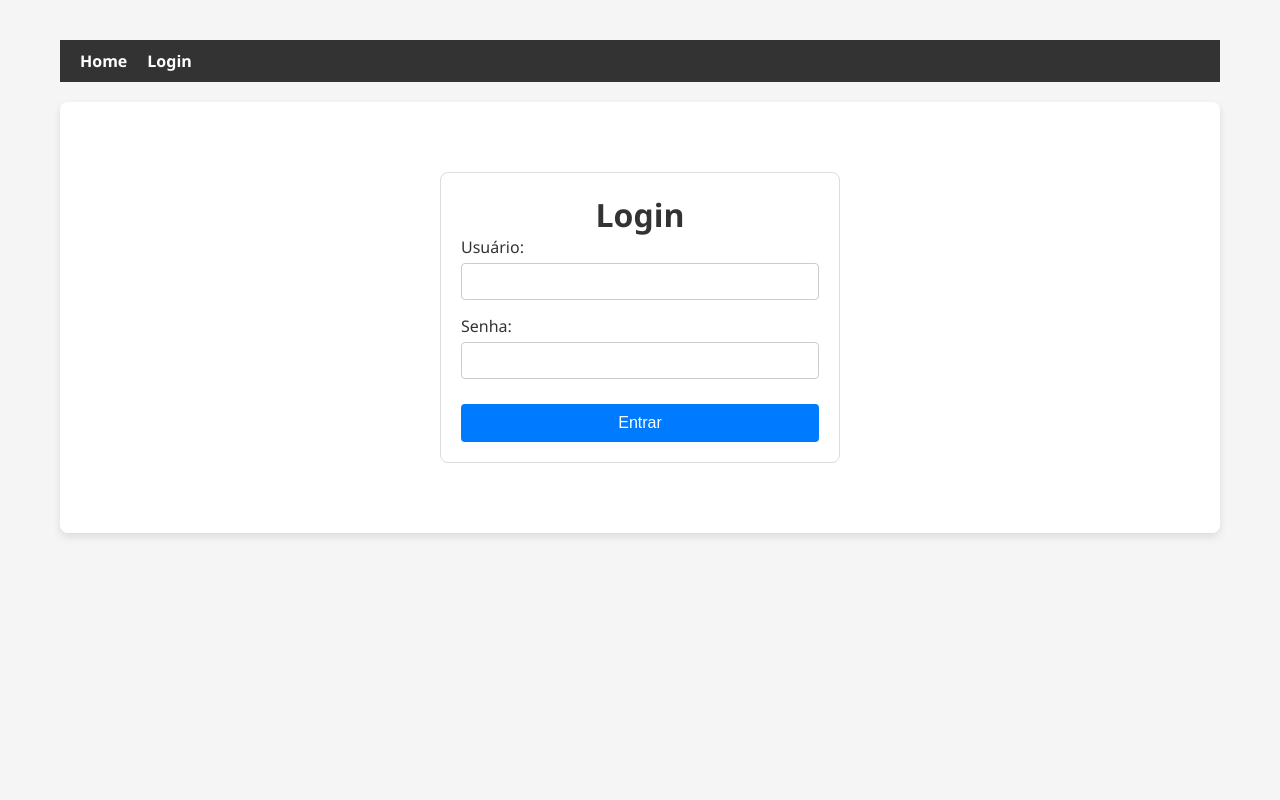
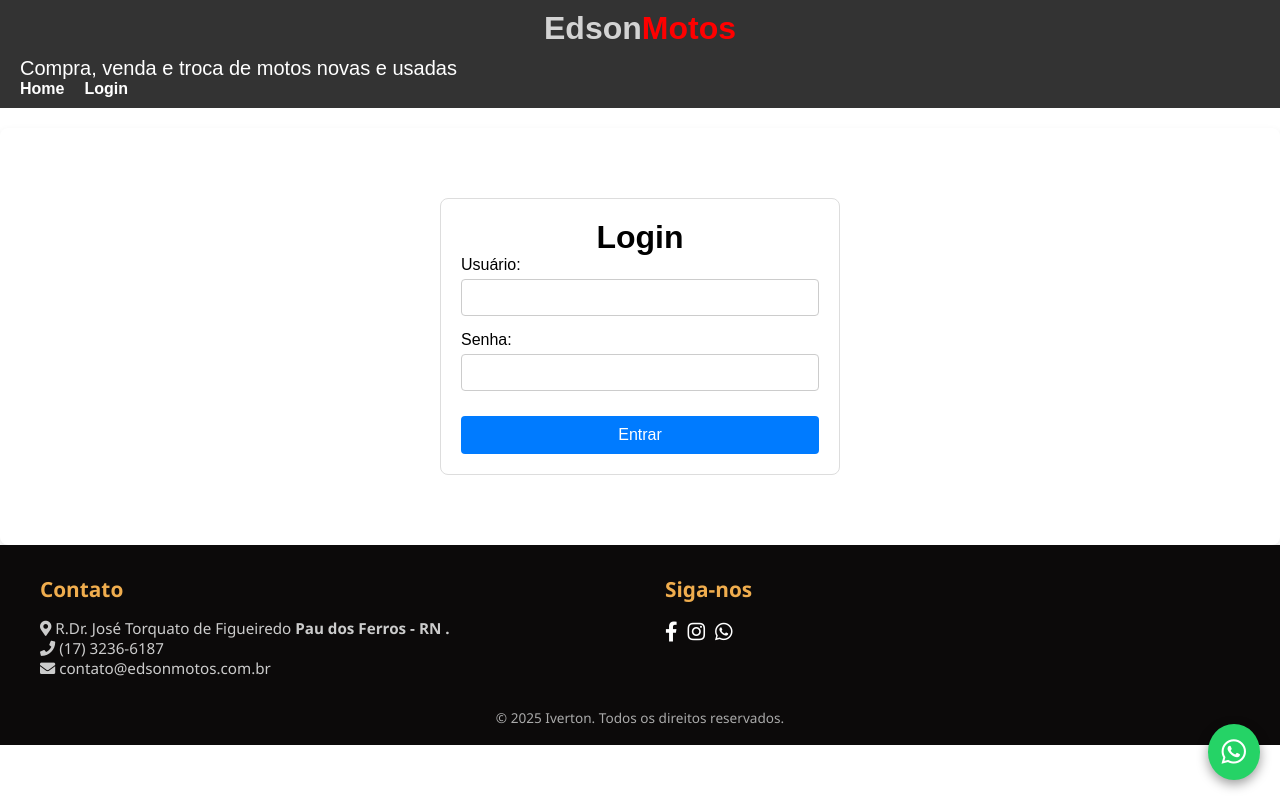
Before and after one commit to IVERTON-EMIQUISON/Edson_Motos, a React (Create React App) app: page /login in a window 1280 px wide. Built offline with nearby package versions, Linux system fonts and the light colour scheme.

Commit message:
Feat: atualização de localização e footer

```diff
--- a/public/index.html
+++ b/public/index.html
@@ -1,5 +1,5 @@
 <!DOCTYPE html>
-<html lang="en">
+<html lang="pt-BR">
   <head>
     <meta charset="utf-8" />
     <link rel="icon" id="favicon" href="%PUBLIC_URL%/logo.png" />
@@ -7,21 +7,16 @@
     <meta name="theme-color" content="#000000" />
     <meta
       name="description"
-      content="Web site created using create-react-app"
+      content="Web site criado com React para Edson Motos"
     />
+    <link rel="stylesheet" href="https://cdnjs.cloudflare.com/ajax/libs/font-awesome/5.15.4/css/all.min.css" />
     <link rel="apple-touch-icon" href="%PUBLIC_URL%/logo192.png" />
-    <!--
-      manifest.json provides metadata used when your web app is installed on a
-      user's mobile device or desktop. See https://developers.google.com/web/fundamentals/web-app-manifest/
-    -->
     <link rel="manifest" href="%PUBLIC_URL%/manifest.json" />
+    <title>Edson Motos</title>
 
-    <title>Edson Motos</title>
   </head>
   <body>
-    <noscript></noscript>
     <div id="root"></div>
-
 
   </body>
 </html>
--- a/src/App.js
+++ b/src/App.js
@@ -8,29 +8,36 @@ import EditMoto from './js/EditMoto';
 import LoginPage from './js/LoginPage'; // Importe a página de login
 import PrivateRoute from './js/PrivateRoute'; // Importe o componente de rota privada
 import { AuthProvider, useAuth } from './js/AuthContext'; // Importe o AuthProvider e useAuth
+import Localizacao from './js/localizacao';
+import Footer from './js/Footer'; // Importe o novo componente de rodapé
 import './css/App.css';
+
 
 // Componente para o cabeçalho (agora com um botão de logout)
 const Header = () => {
     const { isAuthenticated, logout } = useAuth();
     return (
-        <header>
+    <header>
+            <div className="logo-container">
+                <h1><span className="edson">Edson</span><span className="motos">Motos</span></h1>
+            </div>
+            <p className="slogan">Compra, venda e troca de motos novas e usadas</p>
             <nav>
                 <a href="/">Home</a>
                 {isAuthenticated && <a href="/admin">Admin</a>}
                 {!isAuthenticated && <a href="/login">Login</a>}
                 {isAuthenticated && <button onClick={logout}>Sair</button>}
             </nav>
+
         </header>
     );
 };
-
 const App = () => {
     return (
         <Router>
             <AuthProvider>
-                <div className="app-container">
-                    <Header />
+                <Header /> {/* O cabeçalho agora está fora do .app-container */}
+                <div className="app-container"> {/* Este div limita a largura do conteúdo principal */}
                     <main>
                         <Routes>
                             <Route path="/" element={<MotoList />} />
@@ -53,9 +60,13 @@ const App = () => {
                                     <DeleteMoto />
                                 </PrivateRoute>
                             } />
+
                         </Routes>
+                        <Localizacao />
                     </main>
                 </div>
+
+                <Footer /> {/* O rodapé agora está fora do .app-container */}
             </AuthProvider>
         </Router>
     );
--- a/src/css/App.css
+++ b/src/css/App.css
@@ -1,15 +1,39 @@
 /* Estilos gerais */
-body {
-    font-family: Arial, sans-serif;
-    margin: 0;
-    padding: 0;
-    background-color: #f4f4f4;
+
+html, body {
+  margin: 0;
+  padding: 0;
+  height: 100%;
+  box-sizing: border-box;
+  font-family: sans-serif;
+}
+
+header, footer {
+  width: 100%;
+  background-color: #333;
+  color: white;
+  padding: 1rem;
+}
+
+header nav a,
+header nav button {
+  color: white;
+  text-decoration: none;
+  margin-right: 1rem;
+}
+
+header nav button {
+  background: none;
+  border: none;
+  cursor: pointer;
+  color: white;
 }
 
 .app-container {
-    max-width: 1200px;
+    flex: 1;
+    max-width: 100%;
     margin: 0 auto;
-    padding: 20px;
+    padding: 0px;
 }
 
 /* Estilos do cabeçalho e navegação */
@@ -316,3 +340,40 @@ main {
     flex: 1;
     min-width: 300px;
 }
+
+/* Estilos para a seção de localização */
+
+.location-section {
+    width: 100%;
+    border-radius: 10px;
+    text-align: center;
+    margin-top: 20px;
+}
+.location-section h2 {
+    margin-bottom: 10px;
+    margin-top: 20;
+    padding-top: 30px;
+    padding: 20px;
+    color: #000;
+    font-size: 2em;
+    font-weight: bold;
+}
+
+.btn-secondary {
+    display: inline-block;
+    background-color: #555;
+    color: #fff;
+    padding: 12px 25px;
+    text-decoration: none;
+    border-radius: 5px;
+    font-weight: 600;
+    transition: background-color 0.3s ease;
+}
+
+.btn-secondary:hover {
+    background-color: #444;
+}
+.btn-secondary {
+    margin-top: 20px;
+    font-weight: bold;
+}
--- a/src/css/Detalhes.css
+++ b/src/css/Detalhes.css
@@ -5,12 +5,6 @@
   box-sizing: border-box;
 }
 
-body {
-  font-family: 'Segoe UI', Tahoma, Geneva, Verdana, sans-serif;
-  background-color: #f5f5f5;
-  color: #333;
-  padding: 20px;
-}
 
 a {
   text-decoration: none;
--- /dev/null
+++ b/src/css/Footer.css
@@ -0,0 +1,182 @@
+.header {
+  background-color: #000;
+  color: white;
+  text-align: center;
+  padding: 30px 20px;
+  border: 3px solid red;
+  border-radius: 12px;
+  position: relative;
+  font-family: 'Segoe UI', sans-serif;
+}
+
+.logo-container {
+  display: flex;
+  align-items: center;
+  justify-content: center;
+  gap: 12px;
+  flex-wrap: wrap;
+}
+
+.logo-img {
+  height: 70px;
+}
+
+.header h1 {
+  font-size: 48px;
+  margin: 0;
+}
+
+.edson {
+  color: #d3d3d3;
+  font-weight: bold;
+}
+
+.motos {
+  color: red;
+  font-weight: bold;
+}
+
+.slogan {
+  margin-top: 10px;
+  font-size: 20px;
+  font-weight: 500;
+}
+
+.whatsapp-contact {
+  display: flex;
+  justify-content: center;
+  align-items: center;
+  margin-top: 15px;
+  font-size: 22px;
+  font-weight: bold;
+  color: white;
+}
+
+.whatsapp-icon {
+  height: 28px;
+  margin-right: 8px;
+}
+
+.phone-number {
+  background-color: #25d366;
+  padding: 6px 12px;
+  border-radius: 8px;
+}
+
+
+.rodape {
+
+  color: #fff;
+  padding: 0px;
+  font-family: 'Segoe UI', sans-serif;
+
+}
+
+footer {
+    width: 100%;
+    height: 200px;
+    background-color: #0c0a0a;
+  color: #fff;
+  padding: 30px 0;
+
+
+}
+
+footer .container {
+  display: grid;
+  grid-template-columns: repeat(auto-fit, minmax(220px, 1fr));
+  gap: 50px;
+  background-color: #0c0a0a;
+  max-width: 1200px;
+  margin: auto;
+}
+
+.footer-col h3 {
+  margin-bottom: 15px;
+  font-size: 1.3em;
+  color: #f0ad4e;
+}
+
+.footer-col p,
+.footer-col a {
+  color: #ccc;
+  font-size: 0.95em;
+}
+
+.footer-col a {
+  text-decoration: none;
+  display: block;
+  margin-bottom: 8px;
+  transition: color 0.3s ease;
+}
+
+.footer-col a:hover {
+  color: #f0ad4e;
+}
+
+.footer-col.social-icons a {
+  display: inline-block;
+  margin-right: 10px;
+  font-size: 20px;
+  color: #fff;
+  transition: transform 0.3s ease;
+}
+
+.footer-col.social-icons a:hover {
+  transform: scale(1.2);
+  color: #25d366;
+}
+
+footer .copyright {
+  text-align: center;
+  background-color: #0c0a0a;
+  margin-top: 30px;
+  font-size: 0.85em;
+  color: #aaa;
+}
+.ccopyright {
+    background-color: #0c0a0a;
+
+}
+/* Botão flutuante do WhatsApp */
+.whatsapp-button {
+  position: fixed;
+  bottom: 20px;
+  right: 20px;
+  z-index: 999;
+}
+
+.whatsapp-button a {
+  background-color: #25d366;
+  color: white;
+  font-size: 28px;
+  padding: 14px;
+  border-radius: 50%;
+  display: flex;
+  align-items: center;
+  justify-content: center;
+  text-decoration: none;
+  box-shadow: 0 4px 12px rgba(0, 0, 0, 0.4);
+  transition: background-color 0.3s ease, transform 0.2s;
+}
+
+.whatsapp-button a:hover {
+  background-color: #1ebe57;
+  transform: scale(1.1);
+}
+
+.contact-info span {
+    margin: 0 15px;
+    display: inline-block;
+}
+
+.contact-info i {
+    margin-right: 5px;
+    color: var(--secondary-color);
+}
+
+.slogan {
+    margin-top: 10px;
+    font-size: 20px;
+    font-weight: 500;
+}
--- a/src/css/index.css
+++ b/src/css/index.css
@@ -5,6 +5,7 @@ body {
     sans-serif;
   -webkit-font-smoothing: antialiased;
   -moz-osx-font-smoothing: grayscale;
+
 }
 
 code {
--- /dev/null
+++ b/src/js/Footer.js
@@ -0,0 +1,38 @@
+import React from 'react';
+import '../css/Footer.css'; // Crie um arquivo CSS para o rodapé
+
+const Footer = () => {
+    return (
+
+        <div class="rodape">
+            <footer>
+                <div class="container">
+                    <div class="footer-col">
+                        <h3>Contato</h3>
+                        <p><i class="fas fa-map-marker-alt"></i> R.Dr. José Torquato de Figueiredo <strong>Pau dos Ferros - RN .</strong></p>
+                        <p><i class="fas fa-phone"></i> (17) 3236-6187</p>
+                        <p><i class="fas fa-envelope"></i> contato@edsonmotos.com.br</p>
+                    </div>
+                    <div class="footer-col social-icons">
+                        <h3>Siga-nos</h3>
+                        <a href="#" target="_blank"><i class="fab fa-facebook-f"></i></a>
+                        <a href="#" target="_blank"><i class="fab fa-instagram"></i></a>
+                        <a href="#" target="_blank"><i class="fab fa-whatsapp"></i></a>
+                    </div>
+                </div>
+                <div class="copyright">
+                    <p>© 2025 Iverton. Todos os direitos reservados.</p>
+                </div>
+            </footer>
+
+            <div class="whatsapp-button">
+                <a href="https://api.whatsapp.com/send?phone=8496493095" target="_blank">
+                    <i class="fab fa-whatsapp"></i>
+                </a>
+            </div>
+
+        </div>
+    );
+};
+
+export default Footer;
--- a/src/js/MotoList.js
+++ b/src/js/MotoList.js
@@ -33,7 +33,7 @@ const MotoList = () => {
         return <p style={{ color: 'red' }}>{error}</p>;
     }
 
-    return (
+     return (
         <div className="moto-list-container">
             <h1>Estoque de Motos</h1>
             {motos.length === 0 ? (
@@ -55,10 +55,34 @@ const MotoList = () => {
                             </div>
                         </div>
                     ))}
+                    <section className="location-section">
+                        <div className="container">
+                            <h2>Onde Estamos</h2>
+                            <div className="map-container">
+                                <iframe
+                                    src="https://www.google.com/maps/embed?pb=!1m18!1m12!1m3!1d991.7679666617321!2d-38.20728132487272!3d-6.121029398628038!2m3!1f0!2f0!3f0!3m2!1i1024!2i768!4f13.1!3m3!1m2!1s0x7bb33397f21d709%3A0x12447efcbe656a7!2sEDSON%20MOTOS!5e0!3m2!1spt-BR!2sbr!4v1754095537700!5m2!1spt-BR!2sbr"
+                                    width="100%"
+                                    height="450"
+                                    style={{ border: 0 }}
+                                    allowFullScreen=""
+                                    loading="lazy"
+                                    referrerPolicy="no-referrer-when-downgrade"
+                                    title="Localização da loja"
+                                ></iframe>
+                            </div>
+
+                            <a href="https://maps.app.goo.gl/6VNAZeQXrv1mVbGj6" target="_blank" className="btn-secondary" rel="noopener noreferrer">
+                                Traçar Rota <i className="fas fa-map-marker-alt"></i>
+                            </a>
+                        </div>
+                    </section>
                 </div>
+
             )}
         </div>
     );
 };
 
+
+
 export default MotoList;
--- /dev/null
+++ b/src/js/localizacao.js
@@ -0,0 +1,9 @@
+import React from 'react';
+import '../css/Footer.css'; // Crie um arquivo CSS para o rodapé
+import { Link } from 'react-router-dom';
+
+const Localizacao = () => {
+
+};
+
+export default Localizacao;
```
